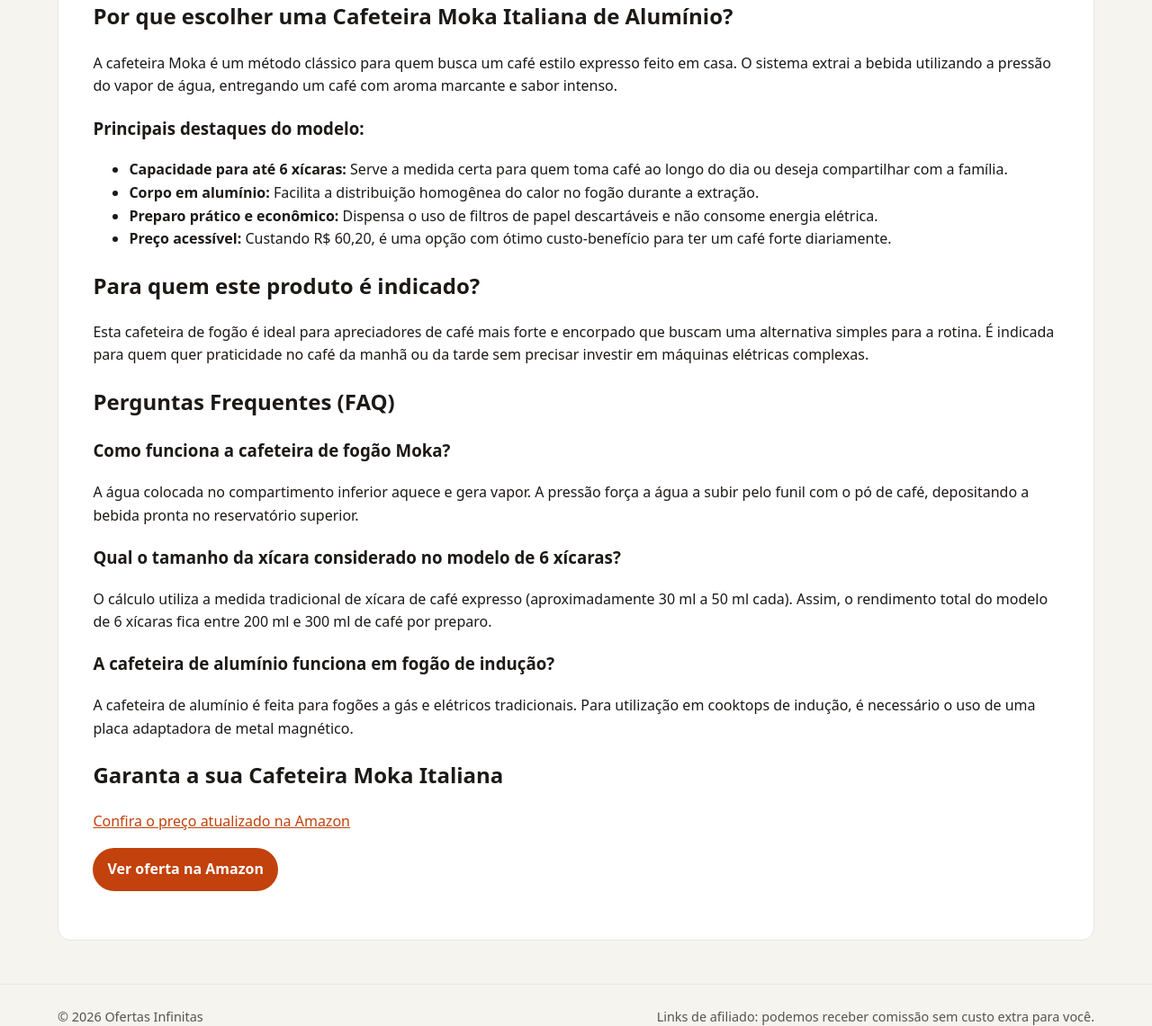
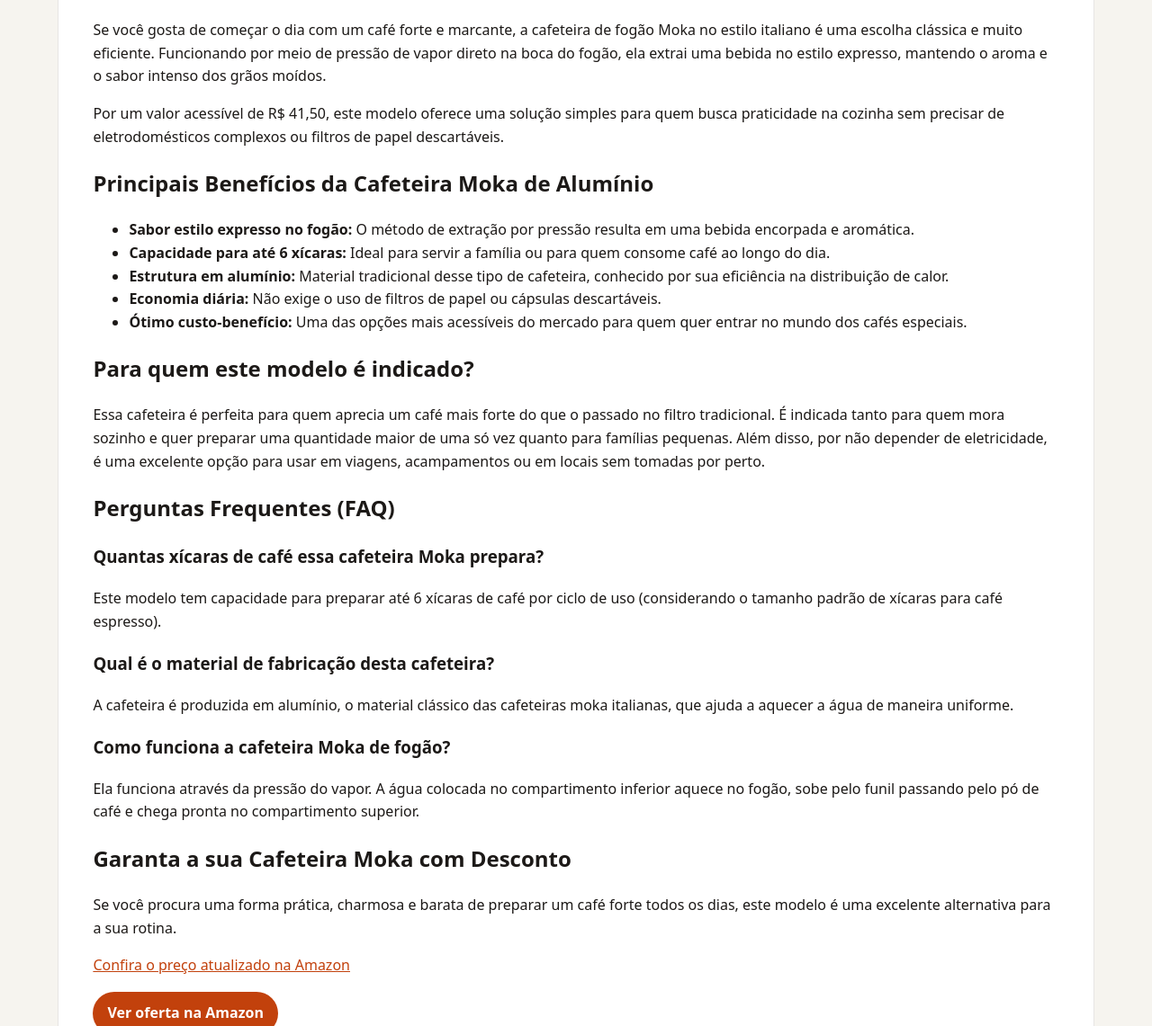
Before and after one commit to Monuver/afiliado, a Jekyll site: the page built from _posts/2026-08-20-cafeteira-de-fogao-moka-italiana-expresso-aluminio-ate-6-xic-b08b79hyvc.md, in a window 1280 px wide and 1400 px high, scrolled down 353 px. Shown: the part 259-1400 px from the top of the window at 90% size. Built offline with Jekyll 4.4.1, drawn with Linux system fonts in a browser that asks for light colours; some of the changed text lies outside the part shown; grey boxes are pictures that could not be loaded.

```diff
--- a/_posts/2026-08-20-cafeteira-de-fogao-moka-italiana-expresso-aluminio-ate-6-xic-b08b79hyvc.md
+++ b/_posts/2026-08-20-cafeteira-de-fogao-moka-italiana-expresso-aluminio-ate-6-xic-b08b79hyvc.md
@@ -1,47 +1,50 @@
 ---
 layout: post
-title: 'Cafeteira de Fogão Moka Italiana 6 Xícaras: Vale a Pena por R$ 60,20?'
-description: Prepare um café encorpado e saboroso direto no fogão com a Cafeteira Moka Italiana de Alumínio para até 6 xícaras por apenas R$ 60,20.
-date: 2026-09-09 09:48:37 -0300
+title: 'Cafeteira de Fogão Moka Italiana em Alumínio: Vale a Pena Comprar?'
+description: Quer um café encorpado sem gastar muito? A cafeteira de fogão Moka italiana em alumínio prepara até 6 xícaras com praticidade e excelente custo-benefício.
+date: 2026-09-12 09:00:52 -0300
 categories:
 - ofertas
 image: https://m.media-amazon.com/images/I/61A1oovKq-L._AC_SL1200_.jpg
-preco: R$60,20
+preco: R$41,50
 affiliate_url: https://amzn.to/4x2LESM
 ---
 
-# Cafeteira de Fogão Moka Italiana 6 Xícaras: Vale a Pena por R$ 60,20?
+# Cafeteira de Fogão Moka Italiana em Alumínio: Vale a Pena Comprar?
 
-Prepare um café encorpado e saboroso direto no fogão com a Cafeteira Moka Italiana de Alumínio para até 6 xícaras por apenas R$ 60,20.
+Quer um café encorpado sem gastar muito? A cafeteira de fogão Moka italiana em alumínio prepara até 6 xícaras com praticidade e excelente custo-benefício.
 
 ![Cafeteira de Fogão Moka Italiana Expresso Aluminio até 6 Xícaras](https://m.media-amazon.com/images/I/61A1oovKq-L._AC_SL1200_.jpg)
 
-## Por que escolher uma Cafeteira Moka Italiana de Alumínio?
+Se você gosta de começar o dia com um café forte e marcante, a cafeteira de fogão Moka no estilo italiano é uma escolha clássica e muito eficiente. Funcionando por meio de pressão de vapor direto na boca do fogão, ela extrai uma bebida no estilo expresso, mantendo o aroma e o sabor intenso dos grãos moídos.
 
-A cafeteira Moka é um método clássico para quem busca um café estilo expresso feito em casa. O sistema extrai a bebida utilizando a pressão do vapor de água, entregando um café com aroma marcante e sabor intenso.
+Por um valor acessível de R$ 41,50, este modelo oferece uma solução simples para quem busca praticidade na cozinha sem precisar de eletrodomésticos complexos ou filtros de papel descartáveis.
 
-### Principais destaques do modelo:
+## Principais Benefícios da Cafeteira Moka de Alumínio
 
-- **Capacidade para até 6 xícaras:** Serve a medida certa para quem toma café ao longo do dia ou deseja compartilhar com a família.
-- **Corpo em alumínio:** Facilita a distribuição homogênea do calor no fogão durante a extração.
-- **Preparo prático e econômico:** Dispensa o uso de filtros de papel descartáveis e não consome energia elétrica.
-- **Preço acessível:** Custando R$ 60,20, é uma opção com ótimo custo-benefício para ter um café forte diariamente.
+* **Sabor estilo expresso no fogão:** O método de extração por pressão resulta em uma bebida encorpada e aromática.
+* **Capacidade para até 6 xícaras:** Ideal para servir a família ou para quem consome café ao longo do dia.
+* **Estrutura em alumínio:** Material tradicional desse tipo de cafeteira, conhecido por sua eficiência na distribuição de calor.
+* **Economia diária:** Não exige o uso de filtros de papel ou cápsulas descartáveis.
+* **Ótimo custo-benefício:** Uma das opções mais acessíveis do mercado para quem quer entrar no mundo dos cafés especiais.
 
-## Para quem este produto é indicado?
+## Para quem este modelo é indicado?
 
-Esta cafeteira de fogão é ideal para apreciadores de café mais forte e encorpado que buscam uma alternativa simples para a rotina. É indicada para quem quer praticidade no café da manhã ou da tarde sem precisar investir em máquinas elétricas complexas.
+Essa cafeteira é perfeita para quem aprecia um café mais forte do que o passado no filtro tradicional. É indicada tanto para quem mora sozinho e quer preparar uma quantidade maior de uma só vez quanto para famílias pequenas. Além disso, por não depender de eletricidade, é uma excelente opção para usar em viagens, acampamentos ou em locais sem tomadas por perto.
 
 ## Perguntas Frequentes (FAQ)
 
-### Como funciona a cafeteira de fogão Moka?
-A água colocada no compartimento inferior aquece e gera vapor. A pressão força a água a subir pelo funil com o pó de café, depositando a bebida pronta no reservatório superior.
+### Quantas xícaras de café essa cafeteira Moka prepara?
+Este modelo tem capacidade para preparar até 6 xícaras de café por ciclo de uso (considerando o tamanho padrão de xícaras para café espresso).
 
-### Qual o tamanho da xícara considerado no modelo de 6 xícaras?
-O cálculo utiliza a medida tradicional de xícara de café expresso (aproximadamente 30 ml a 50 ml cada). Assim, o rendimento total do modelo de 6 xícaras fica entre 200 ml e 300 ml de café por preparo.
+### Qual é o material de fabricação desta cafeteira?
+A cafeteira é produzida em alumínio, o material clássico das cafeteiras moka italianas, que ajuda a aquecer a água de maneira uniforme.
 
-### A cafeteira de alumínio funciona em fogão de indução?
-A cafeteira de alumínio é feita para fogões a gás e elétricos tradicionais. Para utilização em cooktops de indução, é necessário o uso de uma placa adaptadora de metal magnético.
+### Como funciona a cafeteira Moka de fogão?
+Ela funciona através da pressão do vapor. A água colocada no compartimento inferior aquece no fogão, sobe pelo funil passando pelo pó de café e chega pronta no compartimento superior.
 
-## Garanta a sua Cafeteira Moka Italiana
+## Garanta a sua Cafeteira Moka com Desconto
+
+Se você procura uma forma prática, charmosa e barata de preparar um café forte todos os dias, este modelo é uma excelente alternativa para a sua rotina.
 
 [Confira o preço atualizado na Amazon](https://amzn.to/4x2LESM)
```
Also changed, not shown: _posts/2026-08-18-cadeira-escritorio-presidente-atlanta-duoffice-preta-comfort-b09vnbcfdj.md (+23 -18 lines), _posts/2026-08-18-hastes-flexiveis-cotonete-bebe-bastonetes-bellacotton-caixa-b0cx9wkp1b.md (+20 -22 lines), _posts/2026-08-18-shampoo-clorexidina-dugs-caes-seborreia-anti-queda-500ml-b09l9qkmd1.md (+39 -22 lines).
